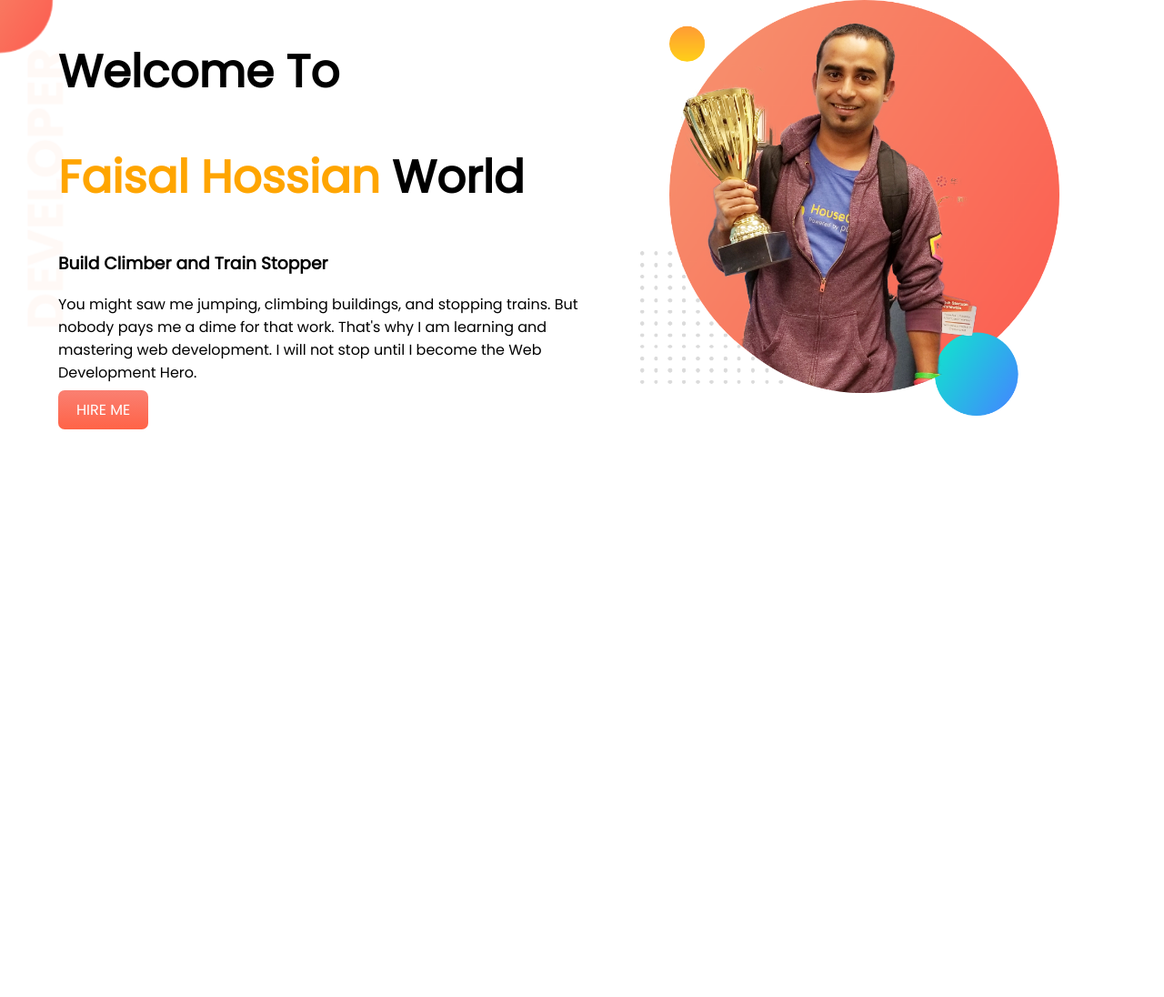
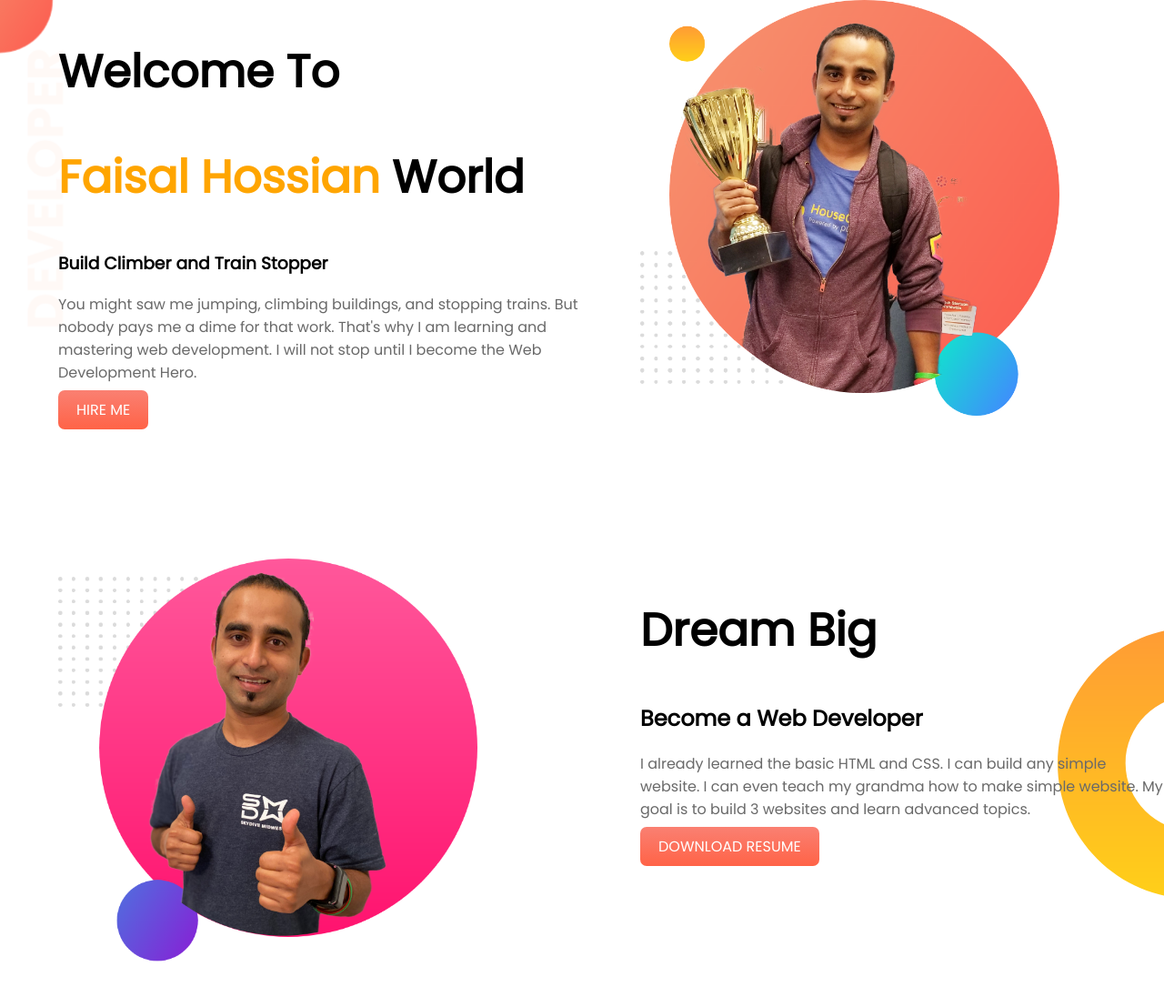
Before and after one commit to faisalhossain1/developer-portfolio, a plain HTML site: page index.html in a window 1280 px wide. Shown: the whole page at 91% size. Before the commit the page ends 800 px from the top, so only its background shows below. Drawn offline with Linux system fonts and the light colour scheme.

Commit message:
Dream Added

```diff
--- a/index.html
+++ b/index.html
@@ -30,6 +30,19 @@
             <img src="img/jhankar.png" alt="" srcset="">
         </div>
     </section>
+    <section class="dream-big">
+        <div class="half-width">
+            <img src="img/jhankar2.png" alt="" srcset="">
+        </div>
+        <div class="half-width">
+            <h1>Dream Big</h1>
+            <h2>Become a Web Developer</h2>
+            <p>I already learned the basic HTML and CSS. I can build any simple website. I can even teach my grandma how
+                to make simple website. My goal is to build 3 websites and learn advanced topics.
+            </p>
+            <a class="link-button" href="http://" target="_blank" rel="noopener noreferrer">DOWNLOAD RESUME</a>
+        </div>
+    </section>
 </body>
 
 </html>
--- a/style.css
+++ b/style.css
@@ -7,11 +7,16 @@ h1 {
     font-size: 50px;
 }
 
+p {
+    color: dimgray;
+}
+
 .orange-color {
     color: orange;
 }
 
 section {
+    margin-bottom: 150px;
     display: flex;
 }
 
@@ -36,3 +41,9 @@ section {
     background-image: url(img/top-banner.png);
     background-repeat: no-repeat;
 }
+
+.dream-big {
+    background-image: url(img/dream-bg.png);
+    background-repeat: no-repeat;
+    background-position: right;
+}
```
